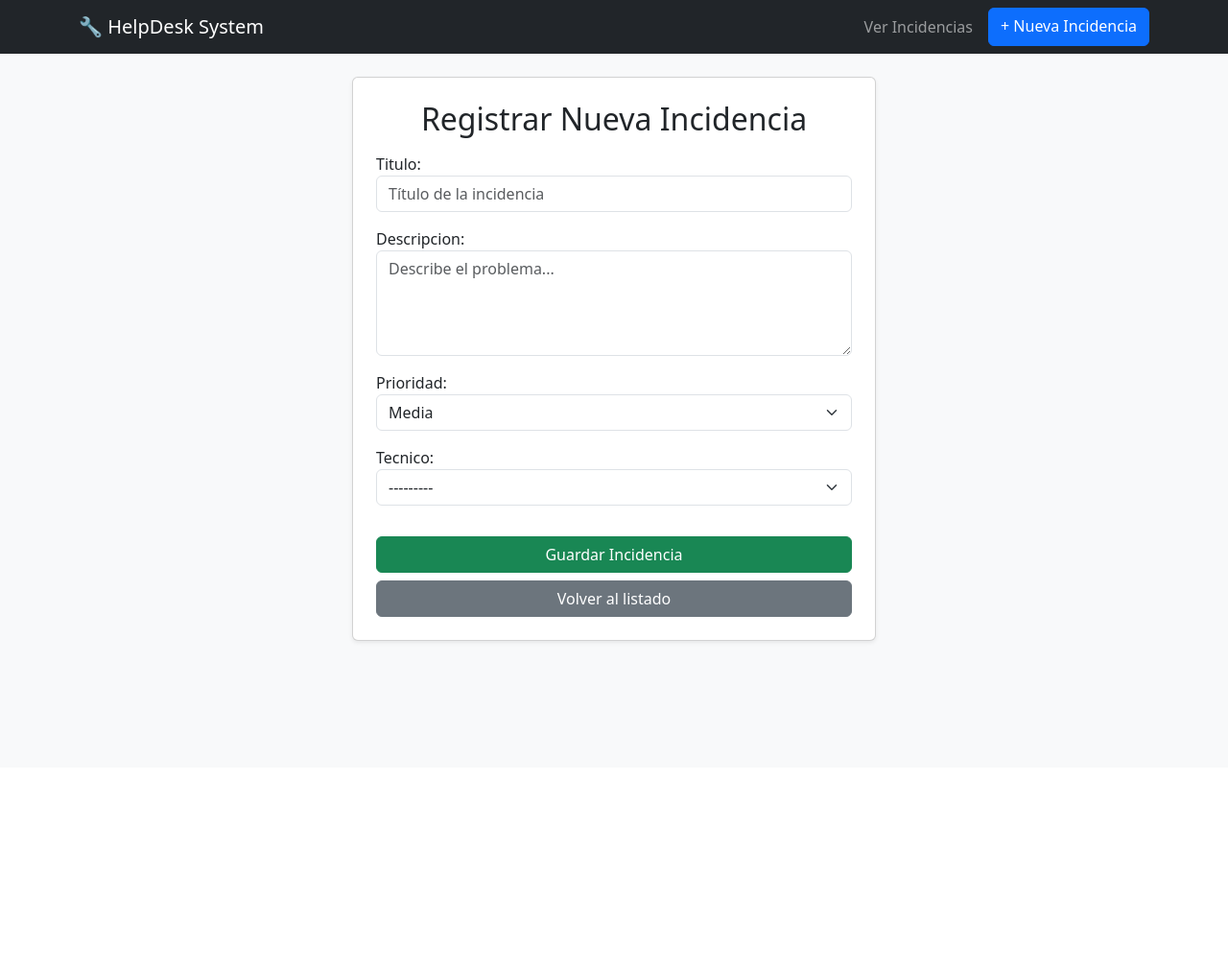
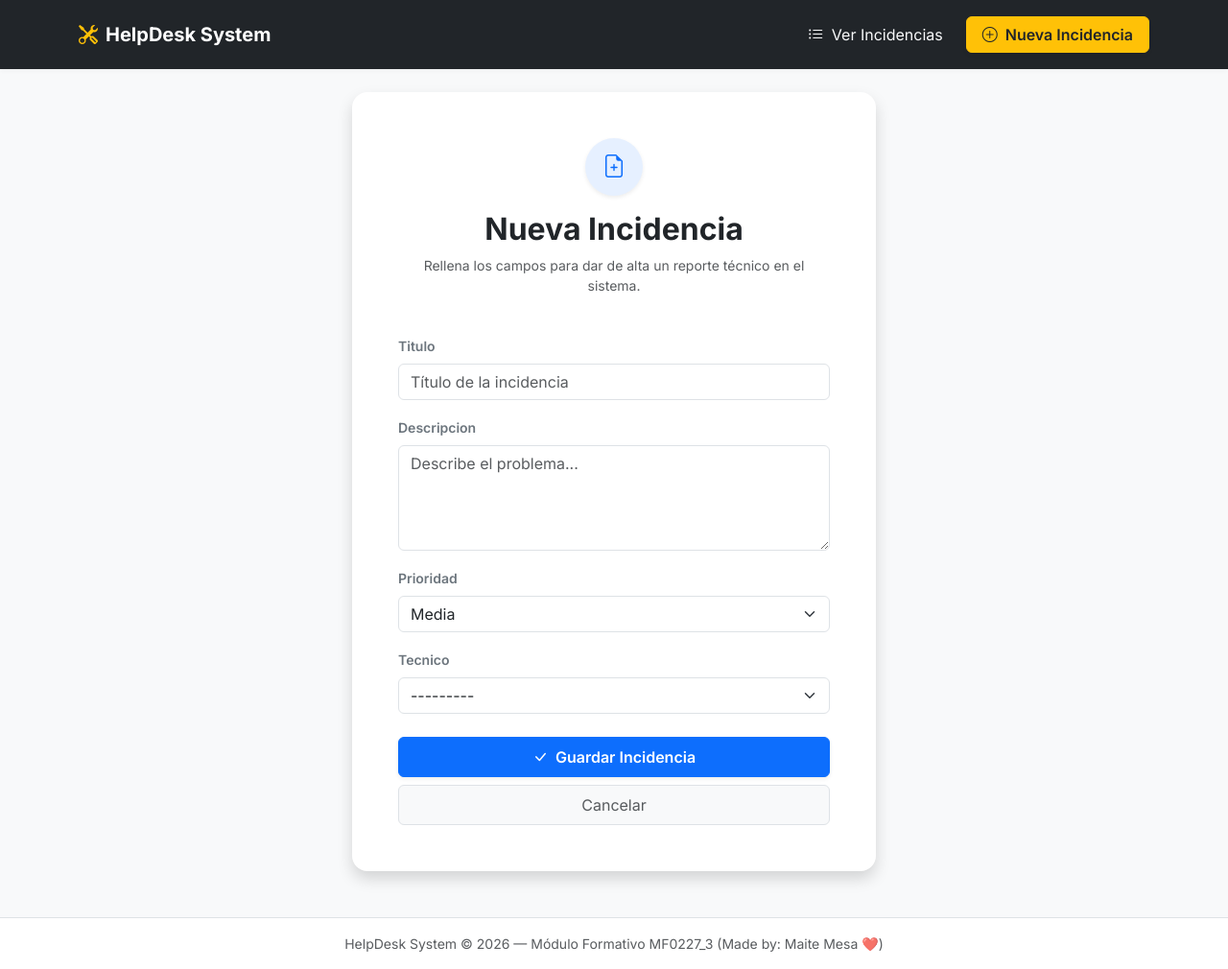
Before and after one commit to mmesab/MF0227_3-EX_PP, a Django app: page /nueva/ in a window 1280 px wide. Shown: the whole page at 96% size. Before the commit the page ends 671 px from the top, so only its background shows below. Run offline with Django 4.2, Linux system fonts and the light colour scheme; data that the repository does not hold is empty.

Commit message:
feat: actualizacion de datos de prueba y vistas

```diff
--- a/incidencias/templates/incidencias/base.html
+++ b/incidencias/templates/incidencias/base.html
@@ -4,23 +4,64 @@
     <meta charset="UTF-8">
     <meta name="viewport" content="width=device-width, initial-scale=1.0">
     <title>HelpDesk - Gestión de Incidencias</title>
+    <!-- Google Fonts: Inter -->
+    <link href="https://fonts.googleapis.com/css2?family=Inter:wght@300;400;500;600;700&display=swap" rel="stylesheet">
     <!-- Bootstrap 5 CSS -->
     <link href="https://cdn.jsdelivr.net/npm/bootstrap@5.3.0/dist/css/bootstrap.min.css" rel="stylesheet">
+    <link rel="stylesheet" href="https://cdn.jsdelivr.net/npm/bootstrap-icons@1.10.5/font/bootstrap-icons.css">
+    <style>
+        body {
+            font-family: 'Inter', sans-serif;
+            background-color: #f8f9fa;
+            color: #212529;
+        }
+        .navbar {
+            box-shadow: 0 2px 4px rgba(0,0,0,.04);
+        }
+        .card {
+            border: none;
+            box-shadow: 0 0.125rem 0.25rem rgba(0, 0, 0, 0.05);
+        }
+    </style>
 </head>
-<body class="bg-light">
-    <nav class="navbar navbar-expand-lg navbar-dark bg-dark mb-4">
+<body class="d-flex flex-column min-vh-100">
+
+    <!-- Barra de Navegación -->
+    <nav class="navbar navbar-expand-lg navbar-dark bg-dark mb-4 py-3">
         <div class="container">
-            <a class="navbar-brand" href="{% url 'lista_incidencias' %}">🔧 HelpDesk System</a>
-            <div class="navbar-nav ms-auto">
-                <a class="nav-link" href="{% url 'lista_incidencias' %}">Ver Incidencias</a>
-                <a class="btn btn-primary ms-2" href="{% url 'crear_incidencia' %}">+ Nueva Incidencia</a>
+            <a class="navbar-brand fw-bold" href="{% url 'lista_incidencias' %}">
+                <i class="bi bi-tools text-warning me-2"></i>HelpDesk System
+            </a>
+            <button class="navbar-toggler" type="button" data-bs-toggle="collapse" data-bs-target="#navbarNav">
+                <span class="navbar-toggler-icon"></span>
+            </button>
+            <div class="collapse navbar-collapse" id="navbarNav">
+                <div class="navbar-nav ms-auto align-items-center">
+                    <a class="nav-link px-3 text-light" href="{% url 'lista_incidencias' %}">
+                        <i class="bi bi-list-ul me-1"></i> Ver Incidencias
+                    </a>
+                    <a class="btn btn-warning text-dark fw-semibold ms-2 px-3 shadow-sm" href="{% url 'crear_incidencia' %}">
+                        <i class="bi bi-plus-circle me-1"></i> Nueva Incidencia
+                    </a>
+                </div>
             </div>
         </div>
     </nav>
 
-    <div class="container">
+    <!-- Contenido Principal -->
+    <main class="container flex-grow-1 mb-5">
         {% block content %}
         {% endblock %}
-    </div>
+    </main>
+
+    <!-- Pie de página -->
+    <footer class="bg-white text-muted text-center py-3 border-top mt-auto">
+        <div class="container small">
+            HelpDesk System &copy; 2026 — Módulo Formativo MF0227_3 (Made by: Maite Mesa ❤️)
+        </div>
+    </footer>
+
+    <!-- Bootstrap JS Bundle -->
+    <script src="https://cdn.jsdelivr.net/npm/bootstrap@5.3.0/dist/js/bootstrap.bundle.min.js"></script>
 </body>
 </html>
--- a/incidencias/templates/incidencias/crear_incidencia.html
+++ b/incidencias/templates/incidencias/crear_incidencia.html
@@ -1,15 +1,38 @@
 {% extends 'incidencias/base.html' %}
 {% block content %}
 <div class="row justify-content-center">
-    <div class="col-md-6">
-        <div class="card shadow-sm p-4">
-            <h2 class="mb-3 text-center">Registrar Nueva Incidencia</h2>
+    <div class="col-md-7 col-lg-6">
+        <div class="card shadow border-0 rounded-4 p-4 p-md-5 bg-white">
+            <div class="text-center mb-4">
+                <div class="bg-primary bg-opacity-10 text-primary rounded-circle d-inline-flex align-items-center justify-content-center mb-3 shadow-sm" style="width: 60px; height: 60px; font-size: 24px;">
+                    <i class="bi bi-file-earmark-plus"></i>
+                </div>
+                <h2 class="fw-bold text-dark">Nueva Incidencia</h2>
+                <p class="text-muted small">Rellena los campos para dar de alta un reporte técnico en el sistema.</p>
+            </div>
+
             <form method="post">
                 {% csrf_token %}
-                {{ form.as_p }}
-                <button type="submit" class="btn btn-success w-100 mt-3">Guardar Incidencia</button>
+
+                {% for field in form %}
+                    <div class="mb-3">
+                        <label class="form-label fw-semibold small text-secondary">{{ field.label }}</label>
+                        {{ field }}
+                        {% if field.errors %}
+                            <div class="text-danger small mt-1">{{ field.errors.0 }}</div>
+                        {% endif %}
+                    </div>
+                {% endfor %}
+
+                <div class="d-grid gap-2 mt-4">
+                    <button type="submit" class="btn btn-primary py-2 fw-semibold shadow-sm">
+                        <i class="bi bi-check-lg me-1"></i> Guardar Incidencia
+                    </button>
+                    <a href="{% url 'lista_incidencias' %}" class="btn btn-light text-muted py-2 border">
+                        Cancelar
+                    </a>
+                </div>
             </form>
-            <a href="{% url 'lista_incidencias' %}" class="btn btn-secondary w-100 mt-2">Volver al listado</a>
         </div>
     </div>
 </div>
```
Also changed, not shown: incidencias/templates/incidencias/lista_incidencias.html (+62 -19 lines).
